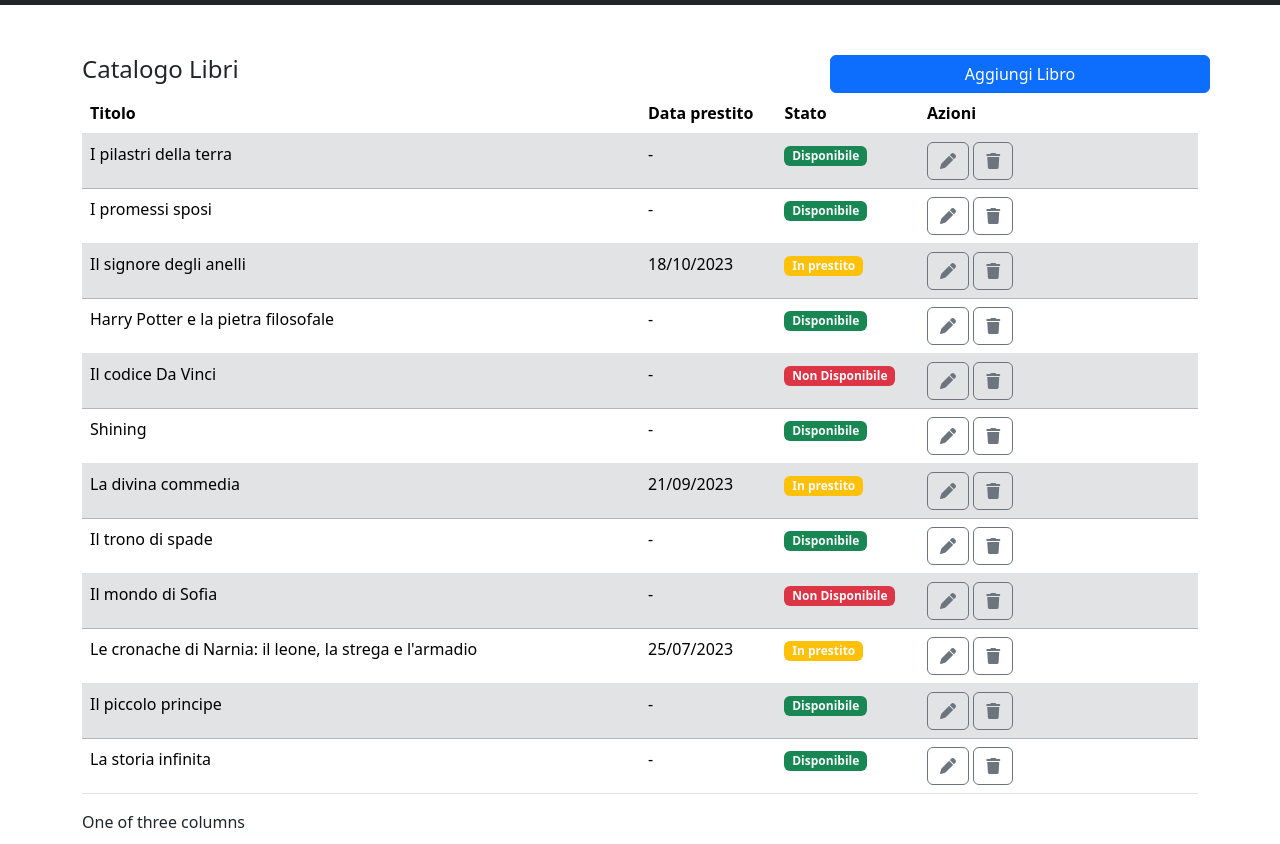
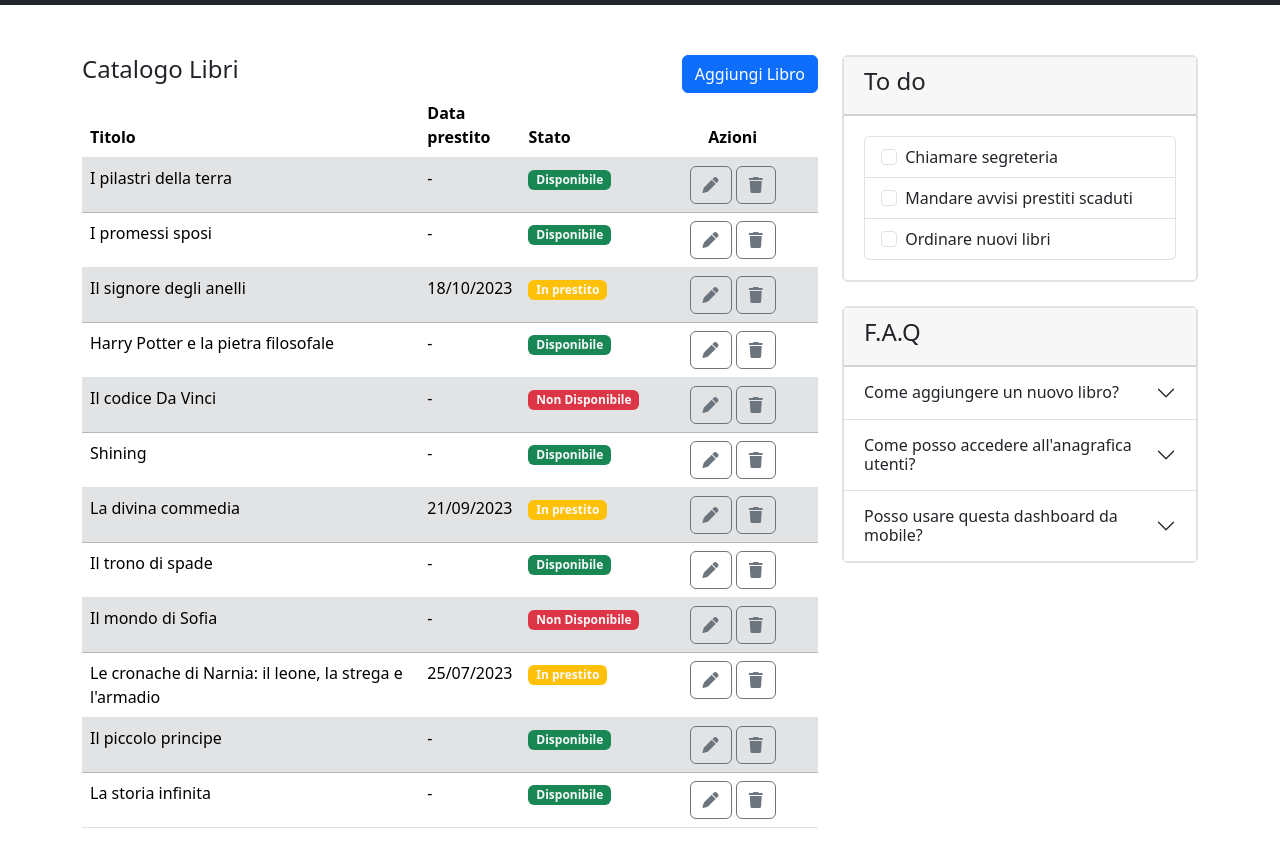
Before and after one commit to Alex-Mihov/html-css-bootstrap-dashboard, a plain HTML site: page index.html in a window 1280 px wide. Shown: the part 71-915 px from the top of the page. Drawn offline with nearby package versions, Linux system fonts and the light colour scheme.

Commit message:
feat to do and faq

```diff
--- a/css/style.css
+++ b/css/style.css
@@ -13,12 +13,22 @@ main {
 }
 
 
-/* lista libri */
-.first-section {
-    display: flex;
-    justify-content: center;
+/* parte to do  */
+.todo-title {
+    padding: 10px;
+    padding-left: 20px;
+    background-color: #f7f7f7;
+    border-bottom: 2px solid lightgrey;
 }
 
-.first-section table {
-    width: 90%;
+.todo-list {
+    margin: 20px;
 }
+
+/* parte faq */
+.faq-title {
+    padding: 10px;
+    padding-left: 20px;
+    background-color: #f7f7f7;
+    border-bottom: 2px solid lightgrey;
+}
--- a/index.html
+++ b/index.html
@@ -64,23 +64,23 @@
 
         <div class="container">
             <div class="row align-items-start">
-              <div class="col-12">
+              <div class="col-12 col-lg-8">
 
                 <!-- sezione lista libri -->
 
                 <div class="row justify-content-between">
-                    <h4 class="col-4">Catalogo Libri</h4>
-                    <button type="button" class="col-4 btn btn-primary">Aggiungi Libro</button>
+                    <div class="col-8"><h4>Catalogo Libri</h4></div>
+                    <div class="col-4 text-end"><button type="button" class="btn btn-primary">Aggiungi Libro</button></div>
                 </div>
 
 
                 <table class="table table-hover">
                     <thead>
                       <tr>
-                        <th scope="col">Titolo</th>
-                        <th class="d-none d-sm-table-cell" scope="col">Data prestito</th>
-                        <th scope="col">Stato</th>
-                        <th scope="col">Azioni</th>
+                        <th>Titolo</th>
+                        <th class="d-none d-sm-table-cell">Data prestito</th>
+                        <th>Stato</th>
+                        <th class="text-center col-3">Azioni</th>
                       </tr>
                     </thead>
                     <tbody>
@@ -88,7 +88,7 @@
                         <td class="col-6">I pilastri della terra</td>
                         <td class="d-none d-sm-table-cell">-</td>
                         <td><span class="badge text-bg-success text-light">Disponibile</span></td>
-                        <td class="col-3">
+                        <td class="text-center">
                             <button type="button" class="btn btn-outline-secondary"><i class="fa-solid fa-pen"></i></button>
                             <button type="button" class="btn btn-outline-secondary"><i class="fa-solid fa-trash"></i></button>
                         </td>
@@ -98,7 +98,7 @@
                         <td>I promessi sposi</td>
                         <td class="d-none d-sm-table-cell">-</td>
                         <td><span class="badge text-bg-success text-light">Disponibile</span></td>
-                        <td>
+                        <td class="text-center">
                             <button type="button" class="btn btn-outline-secondary"><i class="fa-solid fa-pen"></i></button>
                             <button type="button" class="btn btn-outline-secondary"><i class="fa-solid fa-trash"></i></button>
                         </td>
@@ -108,7 +108,7 @@
                         <td>Il signore degli anelli</td>
                         <td class="d-none d-sm-table-cell">18/10/2023</td>
                         <td><span class="badge text-bg-warning text-light">In prestito</span></td>
-                        <td>
+                        <td class="text-center">
                             <button type="button" class="btn btn-outline-secondary"><i class="fa-solid fa-pen"></i></button>
                             <button type="button" class="btn btn-outline-secondary"><i class="fa-solid fa-trash"></i></button>
                         </td>
@@ -118,7 +118,7 @@
                         <td>Harry Potter e la pietra filosofale</td>
                         <td class="d-none d-sm-table-cell">-</td>
                         <td><span class="badge text-bg-success text-light">Disponibile</span></td>
-                        <td>
+                        <td class="text-center">
                             <button type="button" class="btn btn-outline-secondary"><i class="fa-solid fa-pen"></i></button>
                             <button type="button" class="btn btn-outline-secondary"><i class="fa-solid fa-trash"></i></button>
                         </td>
@@ -128,7 +128,7 @@
                         <td>Il codice Da Vinci</td>
                         <td class="d-none d-sm-table-cell">-</td>
                         <td><span class="badge text-bg-danger text-light">Non Disponibile</span></td>
-                        <td>
+                        <td class="text-center">
                             <button type="button" class="btn btn-outline-secondary"><i class="fa-solid fa-pen"></i></button>
                             <button type="button" class="btn btn-outline-secondary"><i class="fa-solid fa-trash"></i></button>
                         </td>
@@ -138,7 +138,7 @@
                         <td>Shining</td>
                         <td class="d-none d-sm-table-cell">-</td>
                         <td><span class="badge text-bg-success text-light">Disponibile</span></td>
-                        <td>
+                        <td class="text-center">
                             <button type="button" class="btn btn-outline-secondary"><i class="fa-solid fa-pen"></i></button>
                             <button type="button" class="btn btn-outline-secondary"><i class="fa-solid fa-trash"></i></button>
                         </td>
@@ -148,7 +148,7 @@
                         <td>La divina commedia</td>
                         <td class="d-none d-sm-table-cell">21/09/2023</td>
                         <td><span class="badge text-bg-warning text-light">In prestito</span></td>
-                        <td>
+                        <td class="text-center">
                             <button type="button" class="btn btn-outline-secondary"><i class="fa-solid fa-pen"></i></button>
                             <button type="button" class="btn btn-outline-secondary"><i class="fa-solid fa-trash"></i></button>
                         </td>
@@ -158,7 +158,7 @@
                         <td>Il trono di spade</td>
                         <td class="d-none d-sm-table-cell">-</td>
                         <td><span class="badge text-bg-success text-light">Disponibile</span></td>
-                        <td>
+                        <td class="text-center">
                             <button type="button" class="btn btn-outline-secondary"><i class="fa-solid fa-pen"></i></button>
                             <button type="button" class="btn btn-outline-secondary"><i class="fa-solid fa-trash"></i></button>
                         </td>
@@ -168,7 +168,7 @@
                         <td>Il mondo di Sofia</td>
                         <td class="d-none d-sm-table-cell">-</td>
                         <td><span class="badge text-bg-danger text-light">Non Disponibile</span></td>
-                        <td>
+                        <td class="text-center">
                             <button type="button" class="btn btn-outline-secondary"><i class="fa-solid fa-pen"></i></button>
                             <button type="button" class="btn btn-outline-secondary"><i class="fa-solid fa-trash"></i></button>
                         </td>
@@ -178,7 +178,7 @@
                         <td>Le cronache di Narnia: il leone, la strega e l'armadio</td>
                         <td class="d-none d-sm-table-cell">25/07/2023</td>
                         <td><span class="badge text-bg-warning text-light">In prestito</span></td>
-                        <td>
+                        <td class="text-center">
                             <button type="button" class="btn btn-outline-secondary"><i class="fa-solid fa-pen"></i></button>
                             <button type="button" class="btn btn-outline-secondary"><i class="fa-solid fa-trash"></i></button>
                         </td>
@@ -188,7 +188,7 @@
                         <td>Il piccolo principe</td>
                         <td class="d-none d-sm-table-cell">-</td>
                         <td><span class="badge text-bg-success text-light">Disponibile</span></td>
-                        <td class="col">
+                        <td class="text-center">
                             <button type="button" class="btn btn-outline-secondary"><i class="fa-solid fa-pen"></i></button>
                             <button type="button" class="btn btn-outline-secondary"><i class="fa-solid fa-trash"></i></button>
                         </td>
@@ -198,7 +198,7 @@
                         <td>La storia infinita</td>
                         <td class="d-none d-sm-table-cell">-</td>
                         <td><span class="badge text-bg-success text-light">Disponibile</span></td>
-                        <td>
+                        <td class="text-center">
                             <button type="button" class="btn btn-outline-secondary"><i class="fa-solid fa-pen"></i></button>
                             <button type="button" class="btn btn-outline-secondary"><i class="fa-solid fa-trash"></i></button>
                         </td>
@@ -208,8 +208,77 @@
               </div>
 
               <!-- sezione todo e faq -->
-              <div class="col-12">
-                One of three columns
+              <div class="col-12 col-lg-4">
+
+                <!-- sezione to do -->
+                 <div class="col-12 border border-2 rounded to-do">
+
+                    <div class="todo-title ">
+                        <h4>To do</h4>
+                    </div>
+
+                    <div class="todo-list">
+                        <ul class="list-group">
+                            <li class="list-group-item">
+                              <input class="form-check-input me-1" type="checkbox" value="" id="firstCheckbox">
+                              <label class="form-check-label" for="firstCheckbox">Chiamare segreteria</label>
+                            </li>
+                            <li class="list-group-item">
+                              <input class="form-check-input me-1" type="checkbox" value="" id="secondCheckbox">
+                              <label class="form-check-label" for="secondCheckbox">Mandare avvisi prestiti scaduti</label>
+                            </li>
+                            <li class="list-group-item">
+                              <input class="form-check-input me-1" type="checkbox" value="" id="thirdCheckbox">
+                              <label class="form-check-label" for="thirdCheckbox">Ordinare nuovi libri</label>
+                            </li>
+                        </ul>
+                    </div>
+
+                 </div>
+
+                 <!-- sezione faq -->
+
+                 <div class="col-12 border border-2 rounded mt-4 faq">
+
+                    <div class="faq-title">
+                        <h4>F.A.Q</h4>
+                    </div>
+
+                    <div class="accordion accordion-flush" id="accordionFlushExample">
+                        <div class="accordion-item">
+                          <h2 class="accordion-header">
+                            <button class="accordion-button collapsed" type="button" data-bs-toggle="collapse" data-bs-target="#flush-collapseOne" aria-expanded="false" aria-controls="flush-collapseOne">
+                                Come aggiungere un nuovo libro?
+                            </button>
+                          </h2>
+                          <div id="flush-collapseOne" class="accordion-collapse collapse" data-bs-parent="#accordionFlushExample">
+                            <div class="accordion-body">Lorem ipsum dolor sit amet consectetur, adipisicing elit. Cumque laudantium quam aliquid excepturi dolor minus officiis explicabo officia, aperiam pariatur rem obcaecati omnis saepe dicta dignissimos reprehenderit vitae maiores voluptatibus.</div>
+                          </div>
+                        </div>
+                        <div class="accordion-item">
+                          <h2 class="accordion-header">
+                            <button class="accordion-button collapsed" type="button" data-bs-toggle="collapse" data-bs-target="#flush-collapseTwo" aria-expanded="false" aria-controls="flush-collapseTwo">
+                                Come posso accedere all'anagrafica utenti?
+                            </button>
+                          </h2>
+                          <div id="flush-collapseTwo" class="accordion-collapse collapse" data-bs-parent="#accordionFlushExample">
+                            <div class="accordion-body">Lorem ipsum dolor sit amet consectetur adipisicing elit. Unde consequatur labore natus nisi enim nobis sequi libero nihil, vero quo quae sapiente eveniet aut, maxime ullam tenetur, molestiae incidunt! Molestias!</div>
+                          </div>
+                        </div>
+                        <div class="accordion-item">
+                          <h2 class="accordion-header">
+                            <button class="accordion-button collapsed" type="button" data-bs-toggle="collapse" data-bs-target="#flush-collapseThree" aria-expanded="false" aria-controls="flush-collapseThree">
+                                Posso usare questa dashboard da mobile?
+                            </button>
+                          </h2>
+                          <div id="flush-collapseThree" class="accordion-collapse collapse" data-bs-parent="#accordionFlushExample">
+                            <div class="accordion-body">Lorem ipsum, dolor sit amet consectetur adipisicing elit. Minus quisquam voluptatem inventore rerum! Porro facilis necessitatibus harum vel non, a minima, dolorum fugiat quas placeat tempore sequi fugit? Rerum, inventore.</div>
+                          </div>
+                        </div>
+                      </div>
+
+                 </div>
+
               </div>
             </div>
           </div>
```
